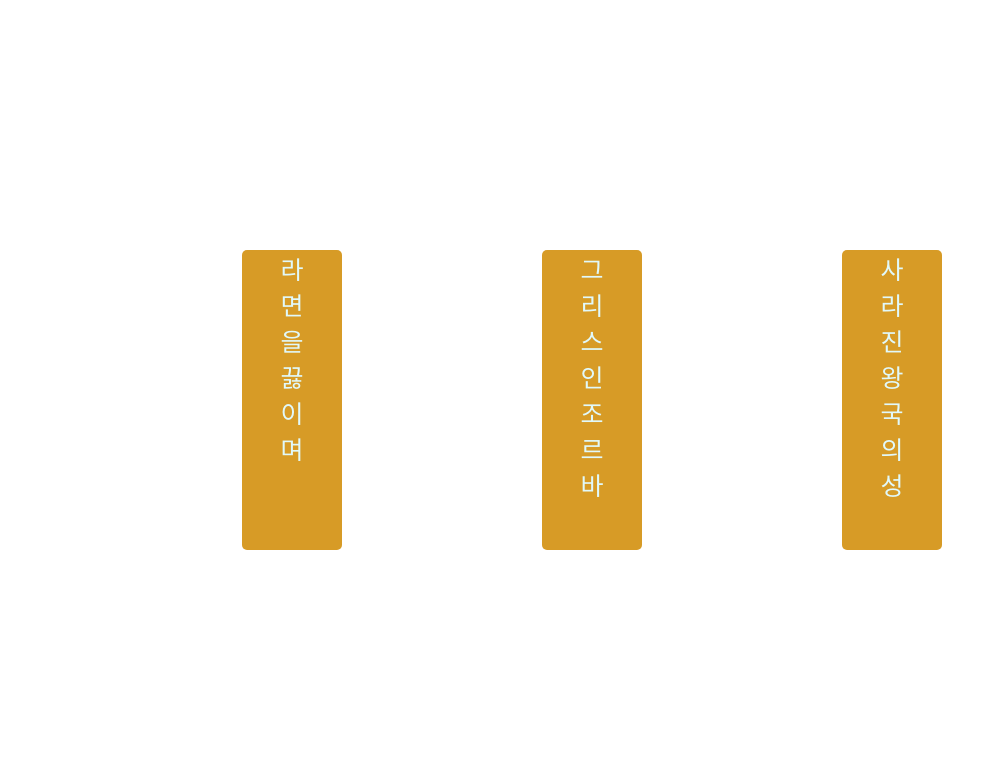
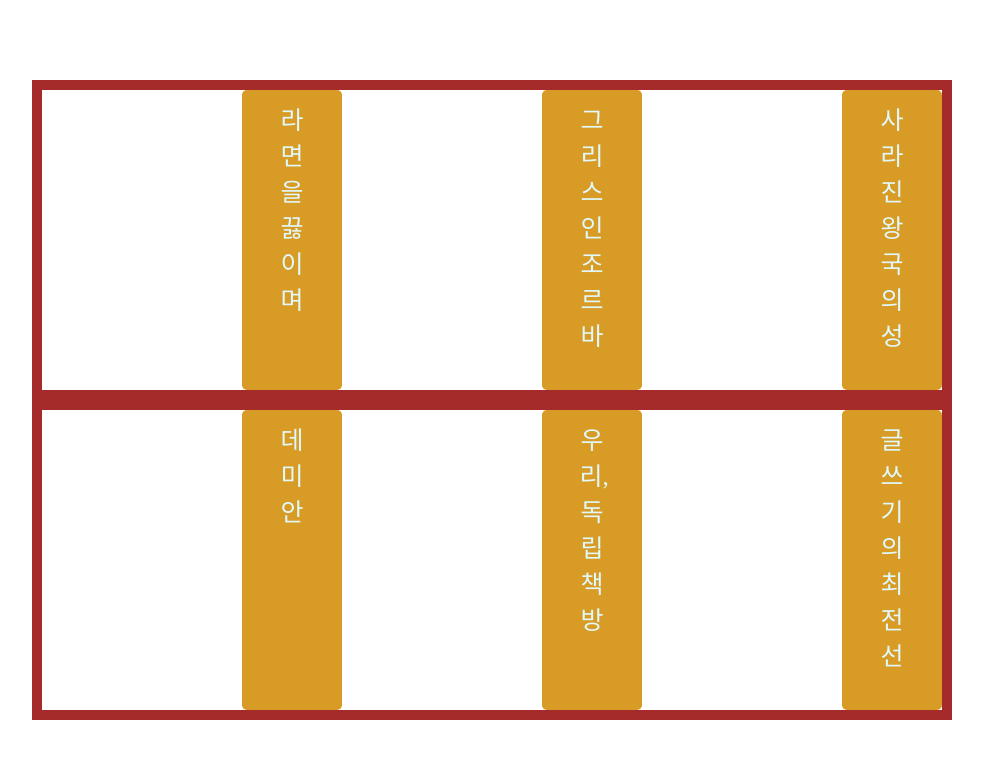
Before and after one commit to byeonghun-lee/miniProject, a plain HTML site: page book-flip/book-flip.html in a window 1280 px wide. Shown: the whole page, without its empty margins (148-1131 px from the left). Drawn offline with Linux system fonts and the light colour scheme.

Commit message:
80도일때 되고 90도 일때 안돼

```diff
--- a/book-flip/book-flip.html
+++ b/book-flip/book-flip.html
@@ -7,6 +7,8 @@
 
 </head>
 <body>
+  <div class="case">
+    <div class="round">
       <figure class="book-flip">
         <div class="book-flip_name"><div class="vertical">라면을 끓이며</div></div>
         <div class="book-flip_cover"><img src="images/kimhoon.jpg" alt="김훈책"></div>
@@ -19,6 +21,24 @@
         <div class="book-flip_name"><div class="vertical">사라진 왕국의 성</div></div>
         <div class="book-flip_cover"><img src="images/mimi.jpg" alt="미야베 미유키책"></div>
       </figure>
+    </div>
+    <div class="round">
+      <figure class="book-flip">
+        <div class="book-flip_name"><div class="vertical">데미안</div></div>
+        <div class="book-flip_cover"><img src="images/demian.jpg" alt="헤르만 헤세 책"></div>
+      </figure>
+      <figure class="book-flip">
+        <div class="book-flip_name"><div class="vertical">우리, 독립 책방</div></div>
+        <div class="book-flip_cover"><img src="images/bookstore.jpg" alt="북노마드 책"></div>
+      </figure>
+      <figure class="book-flip">
+        <div class="book-flip_name"><div class="vertical">글쓰기의 최전선</div></div>
+        <div class="book-flip_cover"><img src="images/write.jpg" alt="은유 책"></div>
+      </figure>
+    </div>
+  </div>
+
+
     <script src="book.js"></script>
 </body>
 </html>
--- a/book-flip/book.js
+++ b/book-flip/book.js
@@ -1,6 +1,6 @@
 var book_flip = document.getElementsByClassName('book-flip');
 // console.log(book_flip);
-var first_book_flip=book_flip[0];
+// var first_book_flip=book_flip[0];
 // console.log(book_flip);
 for (var i=0; i < book_flip.length; i++) {
   var book = book_flip[i];
@@ -8,7 +8,7 @@
   var flip_name = book.children[0];
   var flip_cover  = book.children[book.children.length - 1];
   flip_name.onclick = function() {
-    this.parentNode.style.cssText = 'transform: rotateY(80deg) translateX(100%)';
+    this.parentNode.style.cssText = 'transform: rotateY(90deg) translateX(100%)';
   };
   console.log(flip_cover);
   flip_cover.onclick = function() {
--- a/book-flip/sass/style.sass
+++ b/book-flip/sass/style.sass
@@ -1,3 +1,5 @@
+*
+  box-sizing: border-box
 %flex-center
   display: flex
   justify-content: center
@@ -7,11 +9,19 @@
   @extend %flex-center
   margin: 0
   min-height: 100vh
+.case
+  display: flex
+  flex-direction: column
+.round
+  border: 10px solid  brown
+  display: flex
+  position: relative
 
 .book-flip_name
   width: 100px
   height: 300px
   border-radius: 5px
+  padding-top: 10px
   right: 0
   background: rgb(215, 155, 38)
   color: rgb(225, 249, 250)
```
Also changed, not shown: book-flip/css/style.css, book-flip/images/bookstore.jpg (added), book-flip/images/demian.jpg (added), book-flip/images/write.jpg (added). Lines whose indentation alone changed are shown as unchanged.
